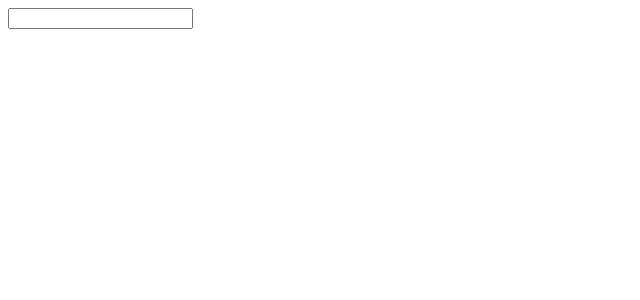
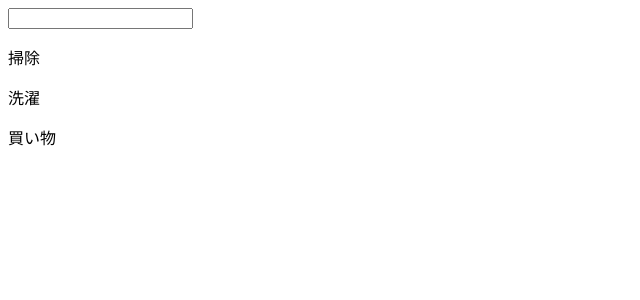
Before and after one commit to nakamuraitsuki/first-react-app, a React (Vite) app: page / in a window 1280 px wide. Shown: the top 300 px of the page, without its empty margins (0-640 px from the left). Built offline with nearby package versions, Linux system fonts and the light colour scheme.

Commit message:
todoの配列を管理するための状態を作成

```diff
--- a/src/App.jsx
+++ b/src/App.jsx
@@ -2,7 +2,7 @@ import { useState } from "react";
 
 function App() {
   const [todoInput, setTodoInput] = useState("");
-
+  const [todos, setTodos] = useState(["掃除", "洗濯", "買い物"]);
   function handleChange(event) {
     setTodoInput(event.target.value);
   };
@@ -10,7 +10,7 @@ function App() {
   return (
     <div>
       <input type="text" value={todoInput} onChange={handleChange} />
-      <p>{todoInput}</p>
+      {todos.map((todo, i) => <p key={i}>{todo}</p>)}
     </div>
   );
 };
```
